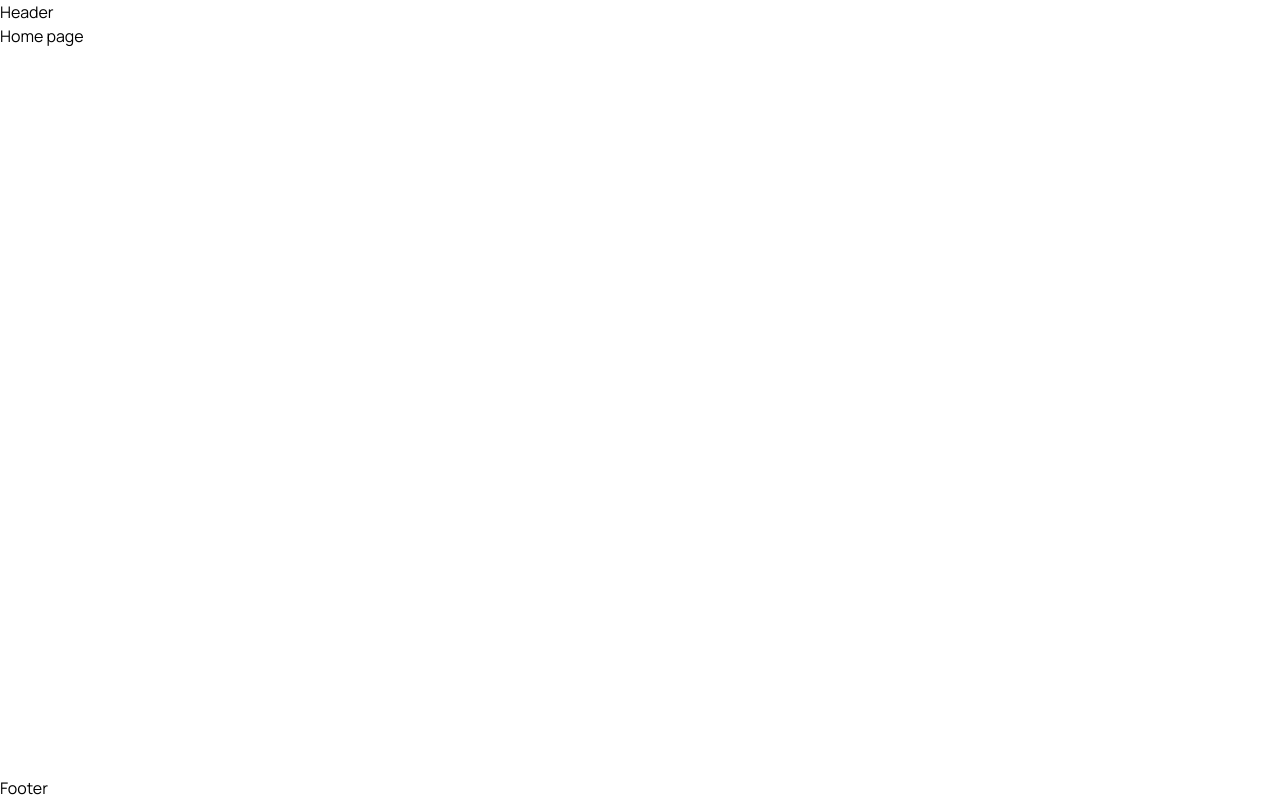
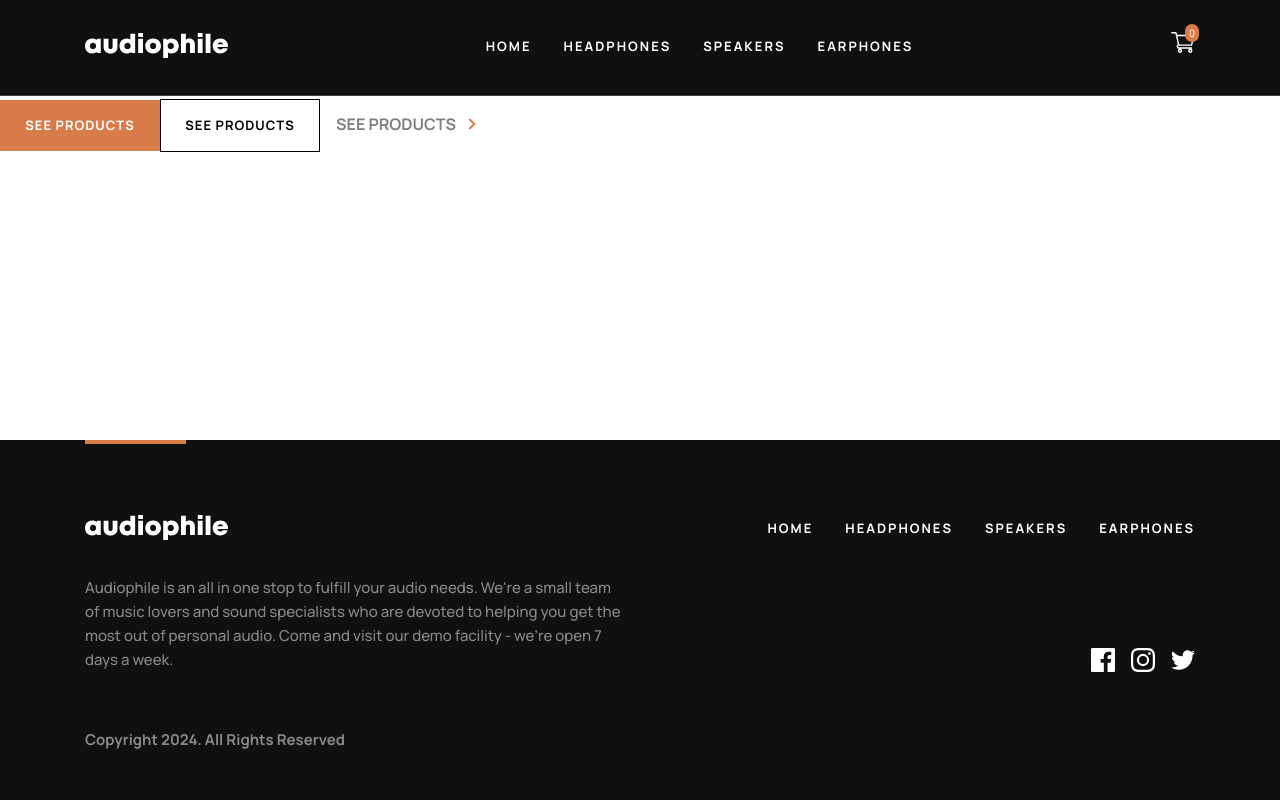
Before and after one commit to mirzobox/audiophile-selfmade, a React (Vite) app: page / in a window 1280 px wide. Built offline with nearby package versions, Linux system fonts and the light colour scheme.

Commit message:
Add footer and header. Refactor tailwind config

```diff
--- /dev/null
+++ b/src/components/Cart.jsx
@@ -0,0 +1,15 @@
+import Basket from "../assets/shared/desktop/icon-cart.svg";
+function Cart() {
+  return (
+    <div className="relative">
+      <span className="pointer-events-none absolute -right-1 top-0 inline-block -translate-y-2 rounded-full bg-orange p-1 text-[10px] leading-none  text-white-100">
+        0
+      </span>
+      <button>
+        <img src={Basket} width="24" height="20" alt="Basket icon" />
+      </button>
+    </div>
+  );
+}
+
+export default Cart;
--- a/src/components/Footer.jsx
+++ b/src/components/Footer.jsx
@@ -1,5 +1,34 @@
+import Logo from "./Logo";
+import Navbar from "./Navbar";
+import Socials from "./Socials";
+
 function Footer() {
-  return <footer>Footer</footer>;
+  const currentYear = new Date().getFullYear();
+  return (
+    <footer className="text-white-50 bg-black text-[15px] leading-6">
+      <div className="base-container relative pb-12 pt-[75px]">
+        <span className="absolute top-0 h-1 w-[101px] bg-orange"></span>
+        <div className="flex items-center justify-between pb-9">
+          <Logo />
+          <Navbar />
+        </div>
+        <div className="flex items-end justify-between pb-14">
+          <div className="w-full max-w-[540px]">
+            <p className="font-medium">
+              Audiophile is an all in one stop to fulfill your audio needs.
+              We're a small team of music lovers and sound specialists who are
+              devoted to helping you get the most out of personal audio. Come
+              and visit our demo facility - we’re open 7 days a week.
+            </p>
+          </div>
+          <Socials />
+        </div>
+        <div className="font-bold">
+          Copyright {currentYear}. All Rights Reserved
+        </div>
+      </div>
+    </footer>
+  );
 }
 
 export default Footer;
--- a/src/components/Header.jsx
+++ b/src/components/Header.jsx
@@ -1,5 +1,17 @@
+import Navbar from "./Navbar";
+import Cart from "./Cart";
+import Logo from "./Logo";
+
 function Header() {
-  return <header>Header</header>;
+  return (
+    <header className="border-b border-b-white-20 bg-black pb-9 pt-8">
+      <div className="base-container flex items-center justify-between">
+        <Logo />
+        <Navbar />
+        <Cart />
+      </div>
+    </header>
+  );
 }
 
 export default Header;
--- /dev/null
+++ b/src/components/Logo.jsx
@@ -0,0 +1,18 @@
+import { NavLink } from "react-router-dom";
+import LogoImg from "../assets/shared/desktop/logo.svg";
+
+function Logo() {
+  return (
+    <NavLink className="flex shrink-0" to="/">
+      <img
+        className="h-[25px] w-[143px] object-contain"
+        src={LogoImg}
+        width="143"
+        height="25"
+        alt="Audiophile logo"
+      />
+    </NavLink>
+  );
+}
+
+export default Logo;
--- /dev/null
+++ b/src/components/Navbar.jsx
@@ -0,0 +1,43 @@
+import { NavLink } from "react-router-dom";
+
+function Navbar() {
+  const links = [
+    {
+      path: "/",
+      text: "Home",
+    },
+    {
+      path: "/headphones",
+      text: "Headphones",
+    },
+    {
+      path: "/speakers",
+      text: "Speakers",
+    },
+    {
+      path: "/earphones",
+      text: "Earphones",
+    },
+  ];
+
+  return (
+    <nav>
+      <ul className="flex items-center gap-8">
+        {links.map(({ path, text }) => {
+          return (
+            <li key={path}>
+              <NavLink
+                className="text-white-100 text-[13px] font-bold uppercase leading-6 tracking-[2px]"
+                to={path}
+              >
+                {text}
+              </NavLink>
+            </li>
+          );
+        })}
+      </ul>
+    </nav>
+  );
+}
+
+export default Navbar;
--- /dev/null
+++ b/src/components/Socials.jsx
@@ -0,0 +1,48 @@
+import Facebook from "../assets/shared/desktop/icon-facebook.svg";
+import Instagram from "../assets/shared/desktop/icon-instagram.svg";
+import Twitter from "../assets/shared/desktop/icon-twitter.svg";
+
+function Socials() {
+  const socials = [
+    {
+      icon: Facebook,
+      path: "https://www.instagram.com/audiophilegh",
+      title: "Facebook icon",
+    },
+    {
+      icon: Instagram,
+      path: "https://www.facebook.com/groups/674135855973934",
+      title: "Instagram icon",
+    },
+    {
+      icon: Twitter,
+      path: "https://twitter.com/headphonesty",
+      title: "Twitter icon",
+    },
+  ];
+  return (
+    <ul className="flex items-center gap-4">
+      {socials.map(({ path, icon, title }) => {
+        return (
+          <li key={path}>
+            <a
+              className="block transition-opacity hover:opacity-80"
+              href={path}
+              target="_blank"
+            >
+              <img
+                className="h-6 w-6 object-contain"
+                src={icon}
+                width="24"
+                height="24"
+                alt={title}
+              />
+            </a>
+          </li>
+        );
+      })}
+    </ul>
+  );
+}
+
+export default Socials;
--- a/src/index.css
+++ b/src/index.css
@@ -5,6 +5,11 @@
 @layer base {
   .base-container {
     @apply mx-auto w-full max-w-[1150px] px-5;
+  }
+
+  *:focus {
+    outline: 2px dashed #d87d4a;
+    outline-offset: 3px;
   }
 
   @font-face {
@@ -37,3 +42,17 @@
     font-display: swap;
   }
 }
+
+@layer components {
+  .orange-button {
+    @apply bg-orange hover:bg-light-orange text-white-100 inline-block  min-w-40 p-4 text-center text-[13px] font-bold uppercase tracking-[1px] transition-colors;
+  }
+
+  .accent-button {
+    @apply text-dark-100 hover:text-white-100  inline-block min-w-40 border  bg-none p-4 text-center text-[13px] font-bold uppercase tracking-[1px] transition-colors hover:bg-black;
+  }
+
+  .link-button {
+    @apply text-dark-50 after:bg-arrow hover:text-orange inline-flex min-w-40 items-center p-4 font-bold uppercase after:ml-3 after:h-3 after:w-2;
+  }
+}
--- a/src/pages/Home.jsx
+++ b/src/pages/Home.jsx
@@ -1,5 +1,17 @@
 function Home() {
-  return <div>Home page</div>;
+  return (
+    <div>
+      <a className="orange-button" href="">
+        see products
+      </a>
+      <a className="accent-button" href="">
+        see products
+      </a>
+      <a className="link-button" href="">
+        see products
+      </a>
+    </div>
+  );
 }
 
 export default Home;
--- a/tailwind.config.js
+++ b/tailwind.config.js
@@ -5,7 +5,29 @@ export default {
     fontFamily: {
       manrope: ["Manrope", "Arial", "sans-serif"],
     },
-    extend: {},
+    colors: {
+      transparent: "transparent",
+      orange: "#d87d4a",
+      black: "#101010",
+      dark: "#000000",
+      gray: "#f1f1f1",
+      white: {
+        100: "#ffffff",
+        50: "rgba(255,255,255,0.5)",
+        20: "rgba(255,255,255,0.2)",
+      },
+      dark: {
+        100: "#000000",
+        50: "rgba(0,0,0,0.5)",
+      },
+      "light-gray": "#fafafa",
+      "light-orange": "#fbaf85",
+    },
+    extend: {
+      backgroundImage: {
+        arrow: "url('./assets/shared/desktop/icon-arrow-right.svg')",
+      },
+    },
   },
   plugins: [],
 };
```
Also changed, not shown: src/assets/favicon-32x32.png (deleted).
